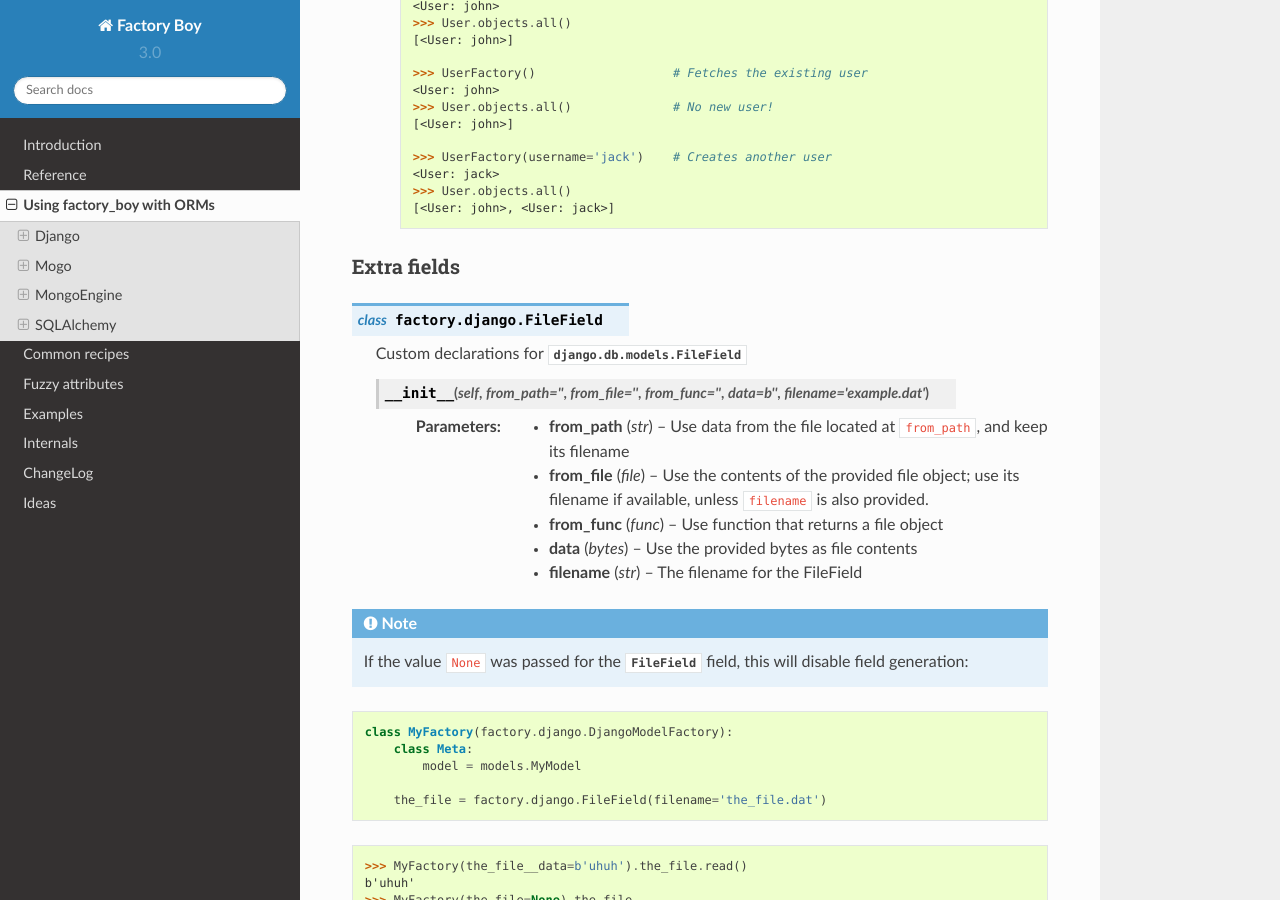
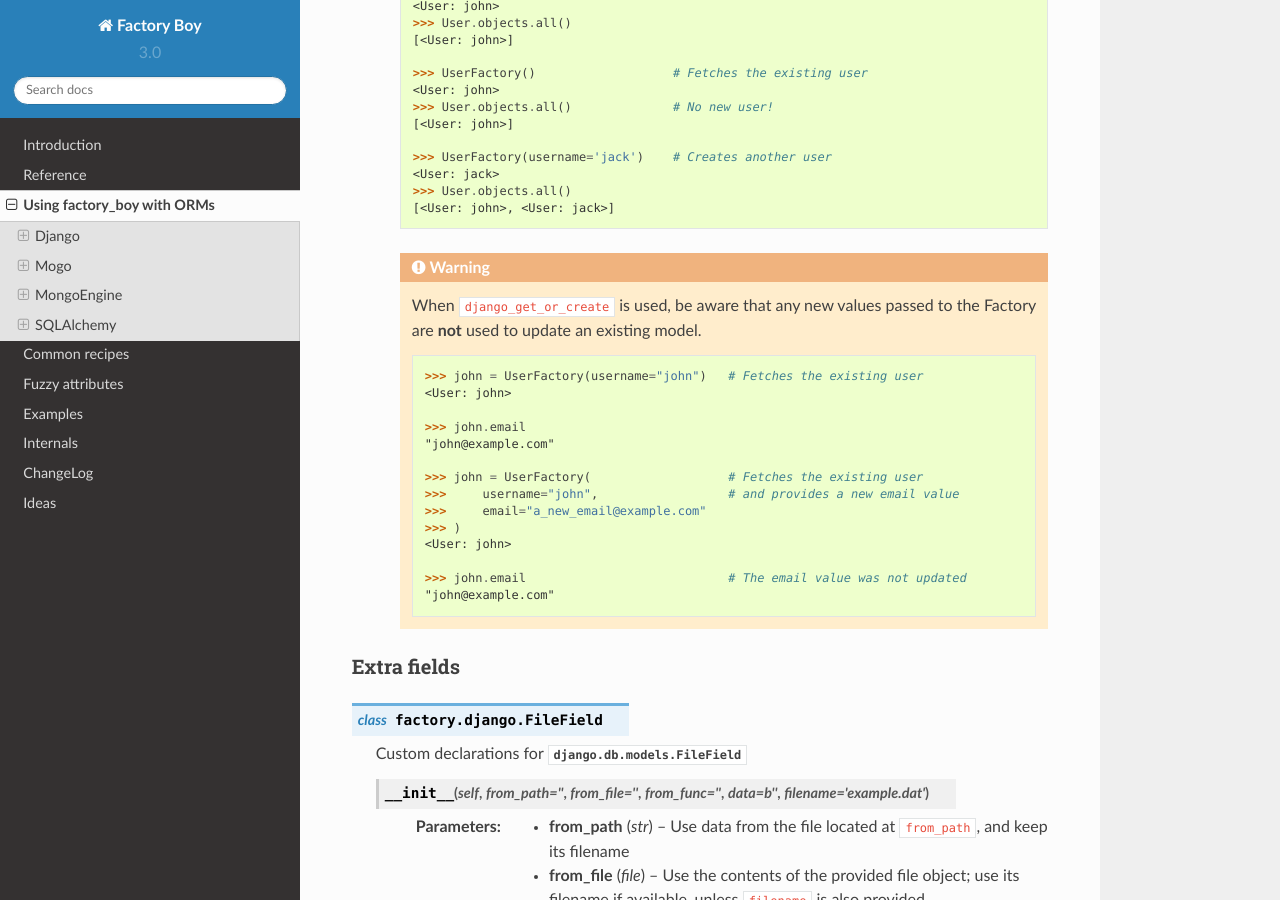
Before and after one commit to FactoryBoy/factory_boy, a Sphinx documentation site: the page built from docs/orms.rst, in a window 1280 px wide and 900 px high, scrolled down 1289 px. Built offline with Sphinx 7.4.7 and the Read the Docs theme 2.0.0, drawn with Linux system fonts in a browser that asks for light colours; some of the changed text lies outside the part shown.

Commit message:
docs(orm): #483 clarify get_or_create behaviour
Some users have expected the `django_get_or_create` feature to update
a model after retrieving it from the database, but this is not the
intended behaviour. Add docs to make this explicit.

See https://github.com/FactoryBoy/factory_boy/issues/483 for
discussion on the feature.

```diff
--- a/docs/orms.rst
+++ b/docs/orms.rst
@@ -89,6 +89,25 @@ All factories for a Django :class:`~django.db.models.Model` should use the
             >>> User.objects.all()
             [<User: john>, <User: jack>]
 
+        .. warning:: When ``django_get_or_create`` is used, be aware that any new
+            values passed to the Factory are **not** used to update an existing model.
+
+            .. code-block:: pycon
+
+                >>> john = UserFactory(username="john")   # Fetches the existing user
+                <User: john>
+
+                >>> john.email
+                "john@example.com"
+
+                >>> john = UserFactory(                   # Fetches the existing user
+                >>>     username="john",                  # and provides a new email value
+                >>>     email="a_new_email@example.com"
+                >>> )
+                <User: john>
+
+                >>> john.email                            # The email value was not updated
+                "john@example.com"
 
 
 Extra fields
@@ -362,6 +381,26 @@ To work, this class needs an `SQLAlchemy`_ session object affected to the :attr:
             >>> User.query.all()
             [<User: john>, <User: jack>]
 
+        .. warning:: When ``sqlalchemy_get_or_create`` is used, be aware that any new
+            values passed to the Factory are **not** used to update an existing model.
+
+            .. code-block:: pycon
+
+                >>> john = UserFactory(username="john")   # Fetches the existing user
+                <User: john>
+
+                >>> john.email
+                "john@example.com"
+
+                >>> john = UserFactory(                   # Fetches the existing user
+                >>>     username="john",                  # and provides a new email value
+                >>>     email="a_new_email@example.com"
+                >>> )
+                <User: john>
+
+                >>> john.email                            # The email value was not updated
+                "john@example.com"
+
 
 A (very) simple example:
 
```
